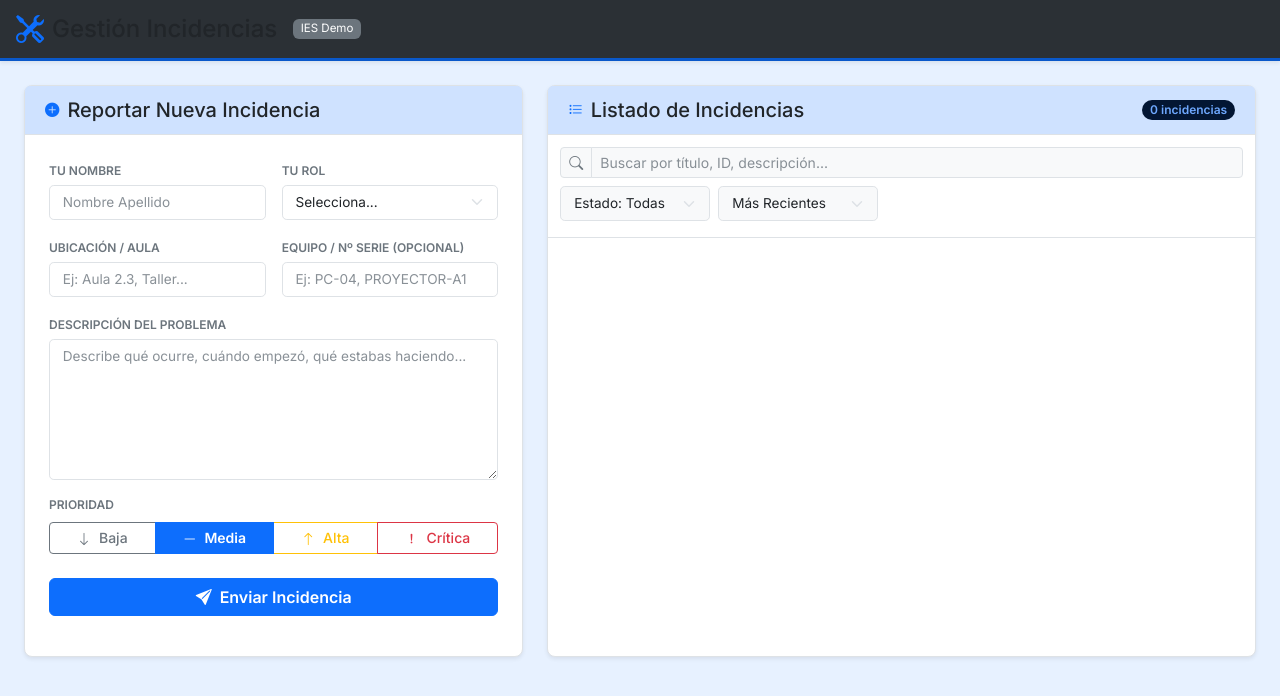
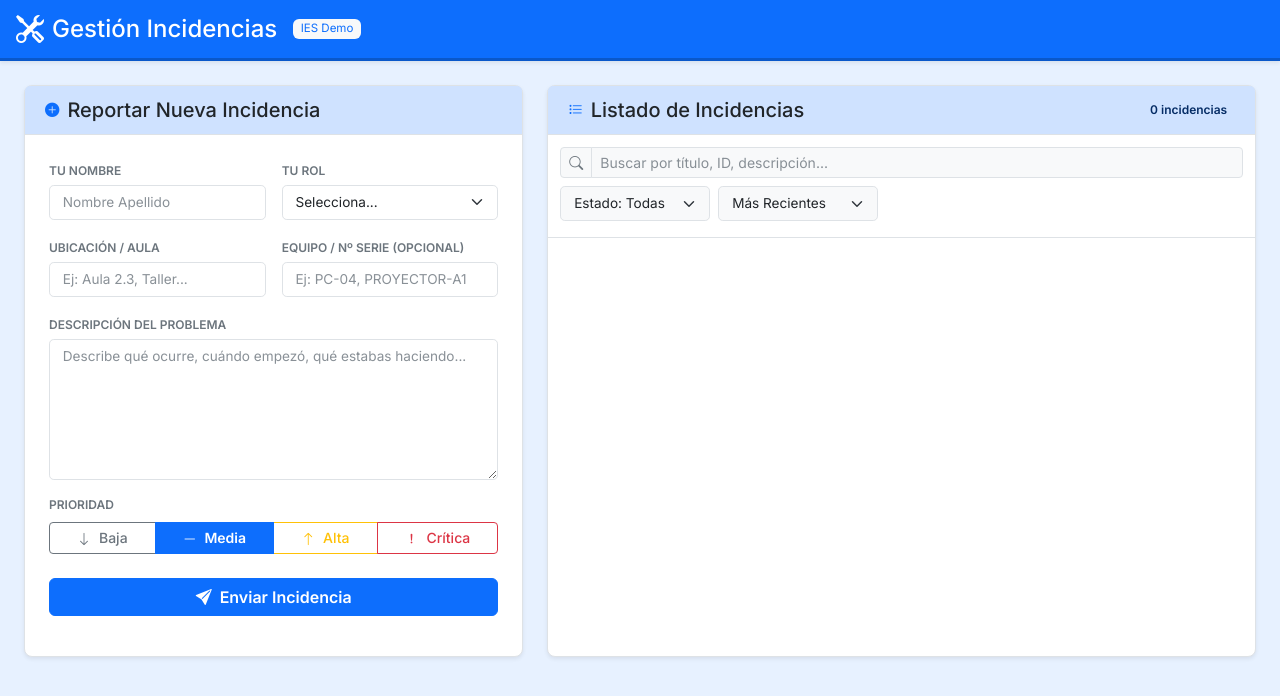
Before and after one commit to Vers4t1l/DAMIncidencias, a plain HTML site: page public/index.html in a window 1280 px wide. Drawn offline with nearby package versions, Linux system fonts and the light colour scheme; no server answers.

Commit message:
Update index.html
Changed to a lighter one

```diff
--- a/public/index.html
+++ b/public/index.html
@@ -1,5 +1,6 @@
 <!DOCTYPE html>
-<html lang="es" data-bs-theme="dark"> <!- Activate Bootstrap Dark Mode ->
+<!-- Keep data-bs-theme="light" -->
+<html lang="es" data-bs-theme="light">
 <head>
     <meta charset="UTF-8">
     <meta name="viewport" content="width=device-width, initial-scale=1.0">
@@ -22,22 +23,28 @@
 <body>
 
     <!-- Main Header -->
-    <header class="app-header bg-body-tertiary shadow-sm px-3 py-2 mb-4 sticky-top">
+    <!-- Make header use primary blue background -->
+    <header class="app-header bg-primary text-white shadow-sm px-3 py-2 mb-4 sticky-top">
         <div class="d-flex align-items-center">
-            <i class="bi bi-tools fs-3 me-2 text-primary"></i>
-            <h1 class="h4 mb-0 me-3">Gestión Incidencias</h1>
-            <span class="badge text-bg-secondary fw-normal">IES Demo</span>
+            <!-- Icon color will be white due to parent text-white -->
+            <i class="bi bi-tools fs-3 me-2"></i>
+            <h1 class="h4 mb-0 me-3 text-white">Gestión Incidencias</h1>
+            <!-- Use a light badge on the blue background -->
+            <span class="badge bg-light text-primary fw-normal">IES Demo</span>
         </div>
     </header>
 
     <!-- Main Content Area -->
-    <main class="container-fluid px-md-4 pb-4">
+    <!-- Add a very light background to the main area for slight contrast -->
+    <main class="container-fluid px-md-4 pb-4 main-content-area">
         <div class="row g-4">
 
             <!-- Left Column: Report Form -->
             <div class="col-lg-5 col-md-6">
+                <!-- Card styling will be handled by CSS -->
                 <div class="card h-100 app-card shadow-sm">
                     <div class="card-header d-flex align-items-center">
+                        <!-- Icon color set in CSS -->
                         <i class="bi bi-plus-circle-fill me-2"></i>
                         <h5 class="mb-0">Reportar Nueva Incidencia</h5>
                     </div>
@@ -81,7 +88,8 @@
                             <div class="mb-4">
                                 <label class="form-label form-label-sm d-block mb-2">Prioridad</label>
                                 <div id="prioridadGroup" class="btn-group d-flex" role="group" aria-label="Prioridad de incidencia">
-                                     <input type="radio" class="btn-check" name="prioridad" id="prioridad-baja" value="baja" autocomplete="off">
+                                     <!-- Using outline buttons which work well on light bg -->
+                                    <input type="radio" class="btn-check" name="prioridad" id="prioridad-baja" value="baja" autocomplete="off">
                                     <label class="btn btn-sm btn-outline-secondary flex-fill" for="prioridad-baja"><i class="bi bi-arrow-down"></i> Baja</label>
 
                                     <input type="radio" class="btn-check" name="prioridad" id="prioridad-media" value="media" autocomplete="off" checked> <!-- Default Checked -->
@@ -93,12 +101,13 @@
                                     <input type="radio" class="btn-check" name="prioridad" id="prioridad-critica" value="critica" autocomplete="off">
                                     <label class="btn btn-sm btn-outline-danger flex-fill" for="prioridad-critica"><i class="bi bi-exclamation-lg"></i> Crítica</label>
                                 </div>
-                                <!-- Hidden input to make 'prioridad' required -->
+                                <!-- Hidden input remains -->
                                 <input type="text" id="prioridad-hidden-validation" required style="width:0; height:0; padding:0; border:0; position: absolute; opacity: 0;">
                                 <div class="invalid-feedback" id="prioridad-error" style="display: none;">Debes seleccionar una prioridad.</div>
                             </div>
 
                             <div class="d-grid">
+                                <!-- Keep primary button -->
                                 <button type="submit" class="btn btn-primary fw-semibold">
                                     <i class="bi bi-send-fill me-2"></i>Enviar Incidencia
                                 </button>
@@ -112,12 +121,15 @@
 
             <!-- Right Column: Incident List -->
             <div class="col-lg-7 col-md-6">
+                 <!-- Card styling will be handled by CSS -->
                 <div class="card h-100 app-card shadow-sm">
                     <div class="card-header d-flex align-items-center justify-content-between">
                        <div class="d-flex align-items-center">
+                           <!-- Icon color set in CSS -->
                            <i class="bi bi-list-task me-2"></i>
                            <h5 class="mb-0">Listado de Incidencias</h5>
                        </div>
+                       <!-- Use a primary badge style -->
                        <span id="contadorIncidencias" class="badge bg-primary-subtle text-primary-emphasis rounded-pill">0 incidencias</span>
                     </div>
                     <div class="card-body d-flex flex-column">
@@ -158,7 +170,6 @@
     <script src="https://cdn.jsdelivr.net/npm/bootstrap@5.3.2/dist/js/bootstrap.bundle.min.js" integrity="sha384-C6RzsynM9kWDrMNeT87bh95OGNyZPhcTNXj1NW7RuBCsyN/o0jlpcV8Qyq46cDfL" crossorigin="anonymous"></script>
     <!-- Firebase App (requerido) -->
     <script src="https://www.gstatic.com/firebasejs/8.10.1/firebase-app.js"></script>
-
     <!-- Firestore (requerido si usas Firestore) -->
     <script src="https://www.gstatic.com/firebasejs/8.10.1/firebase-firestore.js"></script>
     <!-- Your Custom JS -->
```
